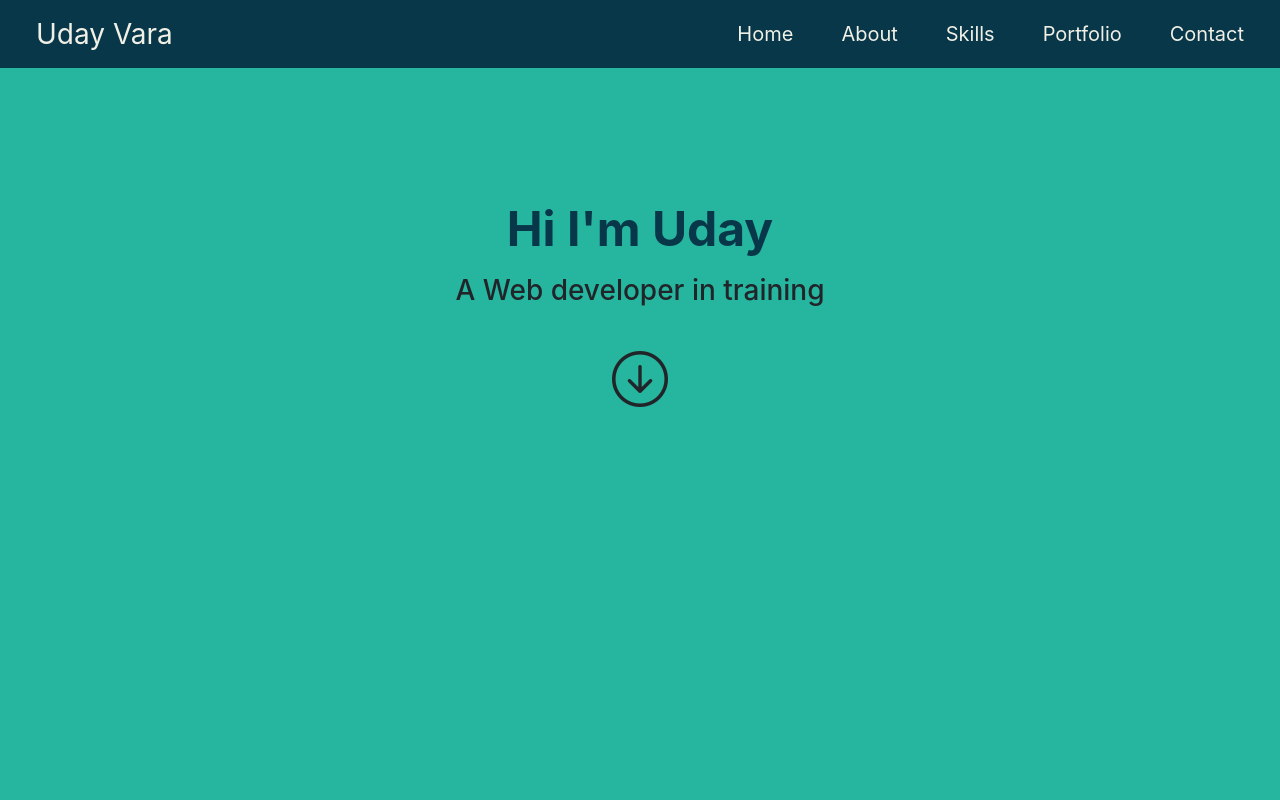
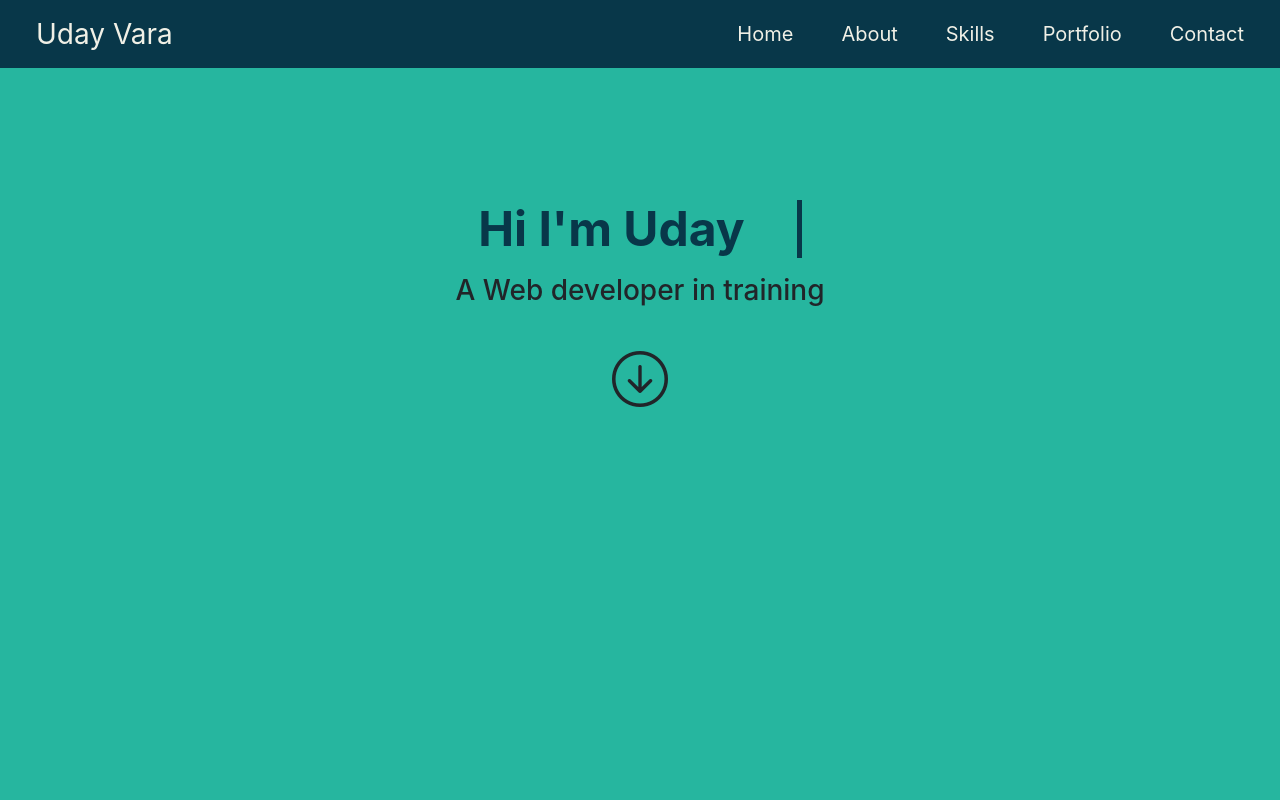
Before and after one commit to UdayVara/portfolio, a React (Create React App) app: page / in a window 1280 px wide. Shown: the top 800 px of the page. Built offline with nearby package versions, Linux system fonts and the light colour scheme.

Commit message:
Fixed Text animation on load

```diff
--- a/src/App.css
+++ b/src/App.css
@@ -1,3 +1,29 @@
 *{
   scroll-behavior: smooth;
 }
+progress::-webkit-progress-value {
+  background: #083749;
+}
+
+progress::-moz-progress-bar {
+  background: #083749;
+}
+
+#name{
+
+  overflow: hidden;
+  white-space: nowrap;
+  animation: text-animate 1.4s steps(11) 1;
+  border-right:5px solid #083749;
+  width: 10ch;
+}
+
+@keyframes text-animate {
+  0%{
+    width: 0ch;
+  }
+  100%{
+    width: 10ch;
+
+  }
+}
```
